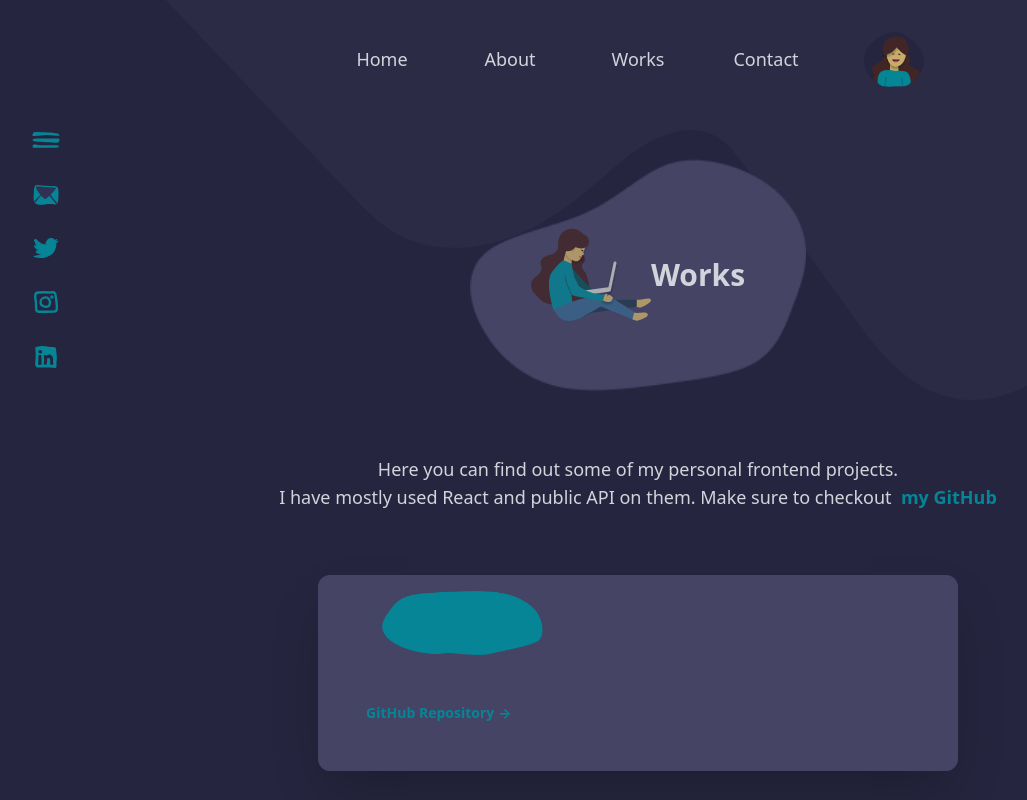
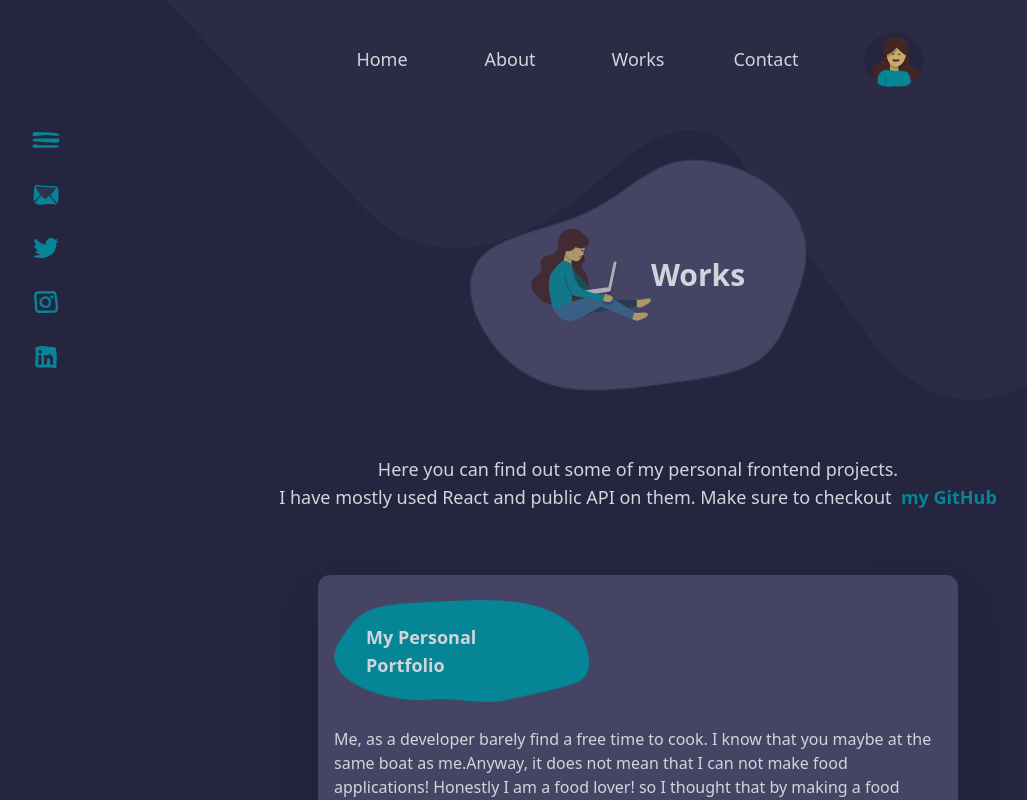
Before and after one commit to fojanb/Fojan-Portfolio, a React (Create React App) app: page /works in a window 1280 px wide. Shown: the top 800 px of the page, without its empty margins (2-1029 px from the left). Built offline with nearby package versions, Linux system fonts and the light colour scheme.

Commit message:
Breaking down Works component to smaller component : Work component

```diff
--- a/src/components/Work/Work.js
+++ b/src/components/Work/Work.js
@@ -1,7 +1,7 @@
 import React from "react";
 
 const Work = (props) => {
-  let { title, description, link } = props.data;
+  let { title, description, link } = props;
   return (
     <div className="flex items-center justify-center">
       <div className="bg-light w-full h-auto text-left p-4 rounded-xl shadow-2xl">
--- a/src/components/Works/Works.js
+++ b/src/components/Works/Works.js
@@ -56,7 +56,15 @@ const Works = () => {
         </div>
       </p>
       <div className="grid grid-rows-1 grid-cols-1 gap-8 text-gray-100 w-1/2  m-auto py-8 lg:w-3/4 md:grid-cols-1 md:w-1/2 galaxy:w-3/4 sm:grid-cols-1 sm:gap-4 ">
-        <Work data={myWorks} />
+      {myWorks.map((work, index) => (
+          <Work
+            title={work.title}
+            description={work.description}
+            link={work.link}
+            key={index}
+            // key should be something unique that's why I used "index"
+          />
+        ))}
         {/* <div className="flex items-center justify-center ">
           <div className="bg-light w-max h-auto text-left p-4 rounded-xl shadow-2xl">
             <header className="bg-blob6 bg-contain bg-center bg-no-repeat flex items-left w-64 font-bold text-lg p-8 text-gray-300">
```
